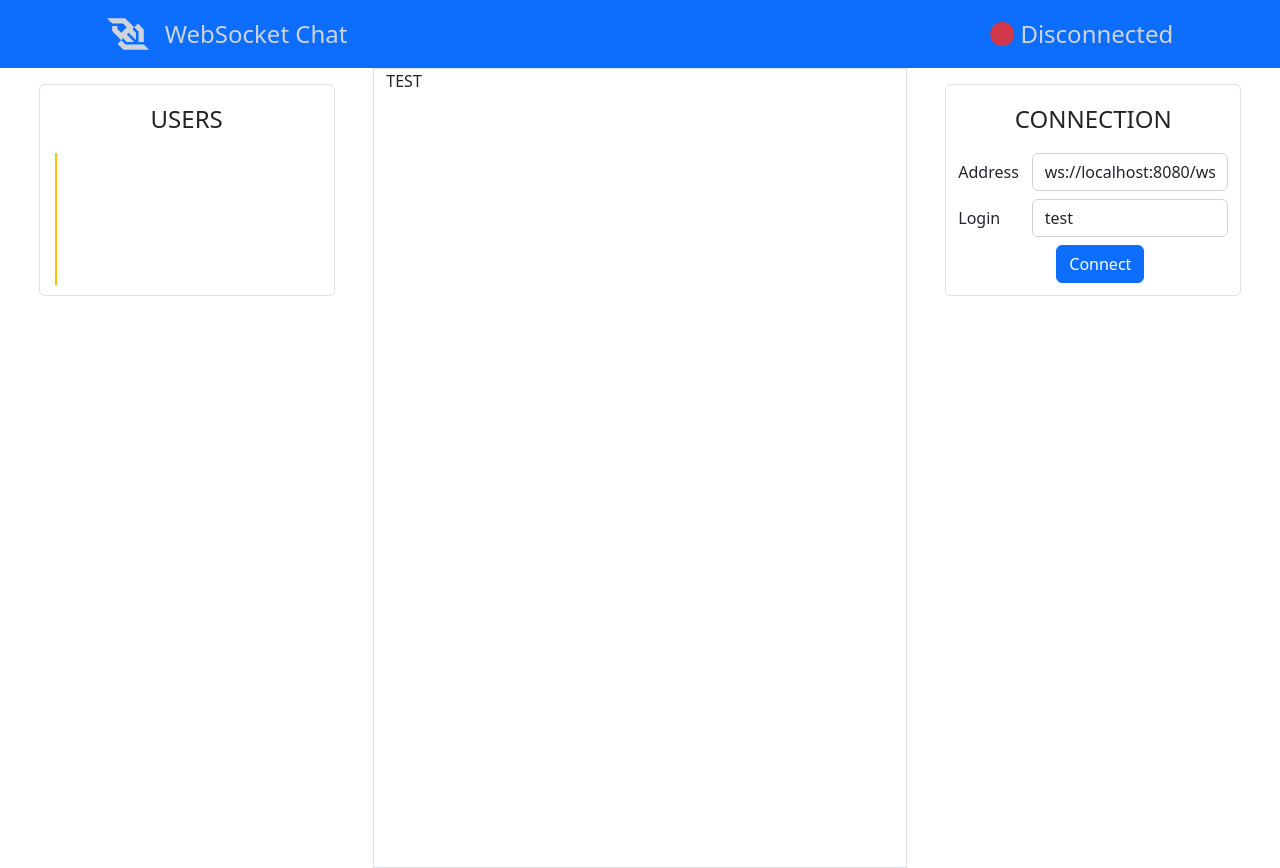
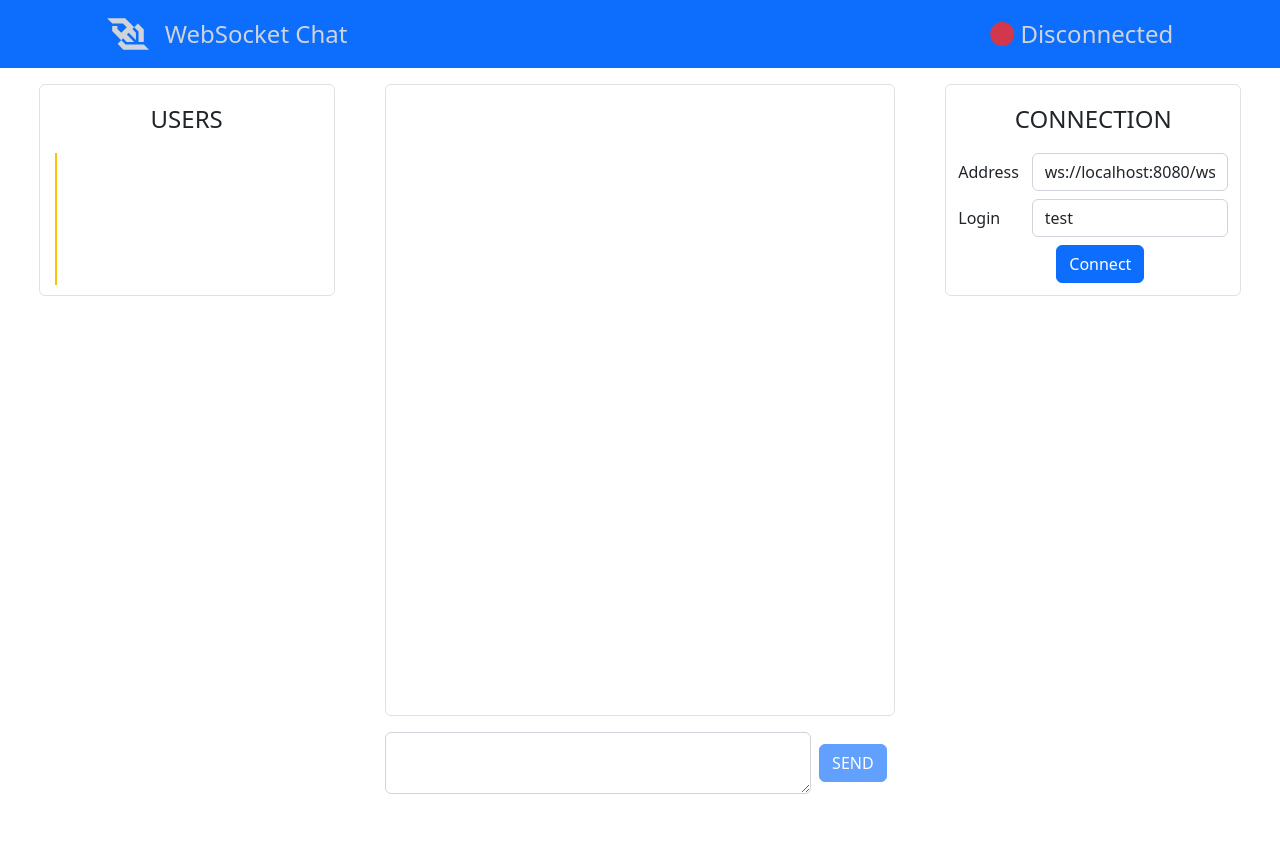
Before and after one commit to Romanow/websocket-frontend, a React (Create React App) app: page / in a window 1280 px wide. After the commit the page ends 800 px from the top, so only its background shows below. Built offline with nearby package versions, Linux system fonts and the light colour scheme.

Commit message:
full chat

```diff
--- a/package.json
+++ b/package.json
@@ -15,6 +15,7 @@
     "bootstrap": "5.2",
     "bootstrap-icons": "^1.10.3",
     "lodash": "^4.17.21",
+    "moment": "^2.29.4",
     "react": "^18.2.0",
     "react-dom": "^18.2.0",
     "react-scripts": "5.0.1",
--- /dev/null
+++ b/src/components/Header/index.tsx
@@ -0,0 +1,26 @@
+import React, {FC} from "react";
+import {ReactComponent as Logo} from "../../images/websocket.svg";
+
+type HeaderProps = {
+    isConnected: boolean
+}
+
+const Header: FC<HeaderProps> = ({isConnected}) => {
+    return (
+        <nav className="navbar bg-primary text-center justify-content-around">
+            <div className="col-4 d-inline-flex align-items-center">
+                <a className="navbar-brand" href="#">
+                    <Logo width="42" height="42" className="header-icon"/>
+                </a>
+                <div className="fs-4 header-color">WebSocket Chat</div>
+            </div>
+            <div className="col-4 fs-4 text-end header-color">
+                {isConnected
+                    ? (<div><i className="bi bi-circle-fill text-success"/>&nbsp;Connected</div>)
+                    : (<div><i className="bi bi-circle-fill text-danger blink"/>&nbsp;Disconnected</div>)}
+            </div>
+        </nav>
+    )
+}
+
+export default Header;
--- /dev/null
+++ b/src/components/MessageItem/index.tsx
@@ -0,0 +1,24 @@
+import React, {FC} from "react";
+import moment from "moment/moment";
+import {Message} from "../../types";
+
+type MessageItemProps = {
+    message: Message,
+    login: string
+}
+
+const MessageItem: FC<MessageItemProps> = ({message: {message, user, time}, login}) => {
+    return (
+        <div
+            className={"message-item border rounded-1 d-flex align-items-center justify-content-between " + ((user === login) && "current-user")}>
+            <label>{message}</label>
+            <div className="text-end text-secondary font-size-50 ms-2">
+                <span>@{user}</span>
+                <br/>
+                <span>{moment(time).format("DD-MM-yyyy HH:mm:SS")}</span>
+            </div>
+        </div>
+    )
+}
+
+export default MessageItem;
--- /dev/null
+++ b/src/components/User/index.tsx
@@ -0,0 +1,17 @@
+import React, {FC} from "react";
+import MessageItem from "../MessageItem";
+
+type UserProps = {
+    name: string
+}
+
+const User: FC<UserProps> = ({name}) => {
+    return (
+        <li className="list-item d-flex align-items-center">
+            <i className="bi bi-circle-fill text-success"/>
+            <label className="user-label">{name}</label>
+        </li>
+    )
+}
+
+export default User;
--- a/src/hooks/useSubscription.tsx
+++ b/src/hooks/useSubscription.tsx
@@ -8,7 +8,7 @@ const useSubscription = <T, >(dest: string, state?: ConnectionState, client?: Cl
     useEffect(() => {
         if (state === ConnectionState.CONNECTED) {
             client!!.subscribe(dest, message => {
-                console.log(`New items: ${message.body}`)
+                console.log(`Received items on (${dest}): ${message.body}`)
                 setItems(JSON.parse(message.body))
             })
         }
--- a/src/index.css
+++ b/src/index.css
@@ -16,10 +16,13 @@ html, body {
     animation: blinker 3s infinite;
 }
 
-.connection-box,
-.user-box {
+.content {
+    height: calc(100vh - 68px);
+}
+
+.connection-container,
+.user-container {
     height: 212px;
-    margin-top: 1rem !important;
 }
 
 .user-list {
@@ -28,9 +31,39 @@ html, body {
     list-style: none;
 }
 
-.user-list > .list-item {
+.list-item {
     border: 1px;
     margin: 0 15px;
+}
+
+.user-label {
+    margin: 2px 10px;
+    font-weight: 500;
+}
+
+.chat-container {
+    width: 100%;
+    height: calc(100vh - 130px - 3rem);
+    overflow-y: auto;
+}
+
+.message-container {
+    width: 100%;
+}
+
+.message-item {
+    width: 90%;
+    min-height: 45px;
+    margin: 10px;
+    padding: 0 10px;
+}
+
+.current-user {
+    margin-left: auto;
+}
+
+.font-size-50 {
+    font-size: 50% !important;
 }
 
 @keyframes blinker {
--- a/src/pages/MainPage/index.tsx
+++ b/src/pages/MainPage/index.tsx
@@ -1,73 +1,104 @@
-import React, {FC, useEffect, useState} from "react";
+import React, {FC, useEffect, useRef, useState} from "react";
 import _ from "lodash";
 
-import {ReactComponent as Logo} from "../../images/websocket.svg";
 import useWebSocket from "../../hooks/useWebSocket";
 import useSubscription from "../../hooks/useSubscription";
 import useErrorSubscription from "../../hooks/useErrorSubscription";
-import {ConnectionState} from "../../types";
+import {ConnectionState, Message} from "../../types";
+import MessageItem from "../../components/MessageItem";
+import Header from "../../components/Header";
+import User from "../../components/User";
 import "../../index.css";
 
 const MainPage: FC = () => {
+    const messagesRef = useRef<HTMLDivElement>(null)
     const [connectionState, toggleConnectionState] = useState(false)
+    const [login, setLogin] = useState("test")
     const [address, setAddress] = useState("ws://localhost:8080/ws");
-    const [login, setLogin] = useState("test")
+    const [message, setMessage] = useState("");
+    const [messages, setMessages] = useState<Message[]>([]);
 
     const {state, client} = useWebSocket(connectionState, address, login, "test")
+
+    const [newMessage] = useSubscription<Message>("/queue/message", state, client)
+    const [initMessages] = useSubscription<Message[]>("/user/queue/init/messages", state, client)
+
     const [users] = useSubscription<string[]>("/queue/users", state, client)
-    const [initUsers] = useSubscription<string[]>("/user/queue/users", state, client)
+    const [initUsers] = useSubscription<string[]>("/user/queue/init/users", state, client)
     useErrorSubscription(state, client)
 
     useEffect(() => {
         if (state === ConnectionState.CONNECTED) {
-            client?.publish({destination: "/chat/users"})
+            client?.publish({destination: "/chat/init/users"})
+            client?.publish({destination: "/chat/init/messages"})
+        } else {
+            setMessage("")
+            setMessages([])
         }
     }, [state])
 
-    const handleClick = () => toggleConnectionState(state !== ConnectionState.CONNECTED)
+    useEffect(() => {
+        console.log(`Init messages: [${initMessages}]`)
+        if (isConnected && _.isEmpty(messages) && !_.isEmpty(initMessages)) {
+            setMessages(initMessages!!)
+        }
+    }, [initMessages])
 
-    const activeUsers = _.filter(users || initUsers || [], u => u !== login)
+    useEffect(() => {
+        console.log(`New message: [${newMessage}]`)
+        if (newMessage) {
+            setMessages([...messages, newMessage!!])
+        }
+    }, [newMessage])
+
+    useEffect(() => {
+        messagesRef.current?.scrollIntoView({behavior: "smooth"})
+    }, [messages]);
+
+    const isConnected = state === ConnectionState.CONNECTED;
+    const handleClick = () => toggleConnectionState(!isConnected)
+    const sendMessage = () => {
+        setMessage("")
+        client?.publish({destination: "/chat/message", body: message})
+    }
+
+    const activeUsers = (isConnected && _.filter(users || initUsers || [], u => u !== login)) || []
+
     return (
         <div>
-            <nav className="navbar bg-primary text-center justify-content-around">
-                <div className="col-4 d-inline-flex align-items-center">
-                    <a className="navbar-brand" href="#">
-                        <Logo width="42" height="42" className="header-icon"/>
-                    </a>
-                    <div className="fs-4 header-color">WebSocket Chat</div>
-                </div>
-                <div className="col-4 fs-4 text-end header-color">
-                    {state !== ConnectionState.CONNECTED
-                        ? (<div><i className="bi bi-circle-fill text-danger blink"/>&nbsp;Disconnected</div>)
-                        : (<div><i className="bi bi-circle-fill text-success"/>&nbsp;Connected</div>)}
-                </div>
-            </nav>
+            <Header isConnected={isConnected}/>
             <div className="container-fluid">
-                <div className="row vh-100 justify-content-evenly">
+                <div className="row content justify-content-evenly">
                     <div className="col-3">
-                        <div className="rounded-2 border user-box">
+                        <div className="user-container rounded-2 border my-3">
                             <div className="text-center fs-4 my-3">USERS</div>
                             <ul className="list-group overflow-auto user-list border-start border-2 border-warning rounded-0">
-                                {state === ConnectionState.CONNECTED &&
-                                    <li className="list-item d-flex align-items-center">
-                                        <i className="bi bi-circle-fill text-success"/>
-                                        <button className="btn btn-link" disabled>{login}</button>
-                                    </li>
-                                }
-                                {activeUsers.map(user =>
-                                    <li key={user} className="list-item d-flex align-items-center">
-                                        <i className="bi bi-circle-fill text-success"/>
-                                        <button className="btn btn-link">{user}</button>
-                                    </li>
-                                )}
+                                {isConnected && <User name={login}/>}
+                                {activeUsers.map(user => <User key={user} name={user}/>)}
                             </ul>
                         </div>
                     </div>
-                    <div className="col-5 border">
-                        TEST
+                    <div className="col-5">
+                        <div className="border rounded-2 my-3 py-1">
+                            <div className="chat-container">
+                                {messages.map(m => <MessageItem key={m.time} message={m} login={login}/>)}
+                                <div ref={messagesRef}/>
+                            </div>
+                        </div>
+                        <div className="message-container d-flex align-items-center ">
+                            <textarea className="form-control"
+                                      value={message}
+                                      onChange={e => setMessage(e.target.value)}/>
+                            <button type="button"
+                                    className="btn btn-primary mx-2"
+                                    disabled={!isConnected}
+                                    onClick={sendMessage}>
+                                SEND
+                            </button>
+                        </div>
                     </div>
                     <div className="col-3">
-                        <div className="rounded-2 border connection-box">
+                        <div className="connection-container rounded-2 border my-3">
                             <div className="text-center fs-4 my-3">CONNECTION</div>
                             <form className="container">
                                 <div className="row my-2">
@@ -76,6 +107,7 @@ const MainPage: FC = () => {
                                         <input id="address"
                                                type="text"
                                                className="form-control"
+                                               readOnly={isConnected}
                                                onChange={e => setAddress(e.target.value)}
                                                value={address}/>
                                     </div>
@@ -86,6 +118,7 @@ const MainPage: FC = () => {
                                         <input id="login"
                                                type="text"
                                                className="form-control"
+                                               readOnly={isConnected}
                                                onChange={e => setLogin(e.target.value)}
                                                value={login}/>
                                     </div>
@@ -93,7 +126,7 @@ const MainPage: FC = () => {
                                 <div className="row my-2 justify-content-center">
                                     <div className="col-4">
                                         <button className="btn btn-primary" type="button" onClick={handleClick}>
-                                            {state !== ConnectionState.CONNECTED ? "Connect" : "Disconnect"}
+                                            {isConnected ? "Disconnect" : "Connect"}
                                         </button>
                                     </div>
                                 </div>
```
Also changed, not shown: src/types/index.ts (+4 -3 lines), 1 other file (tests, documents, lock files or other folders).
